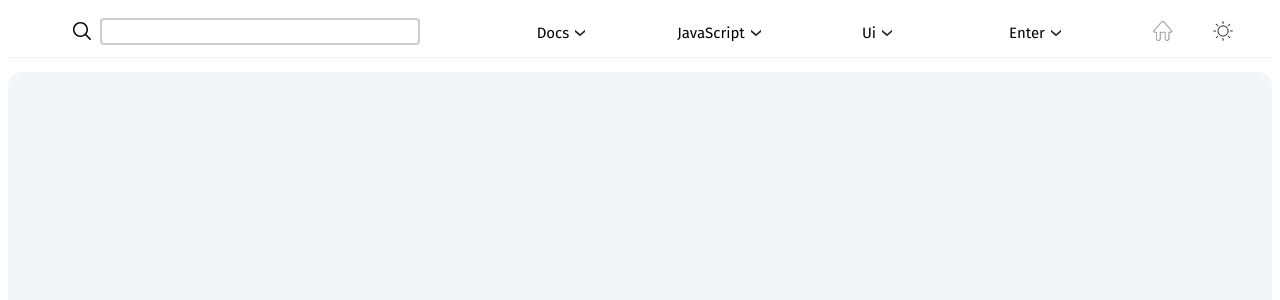
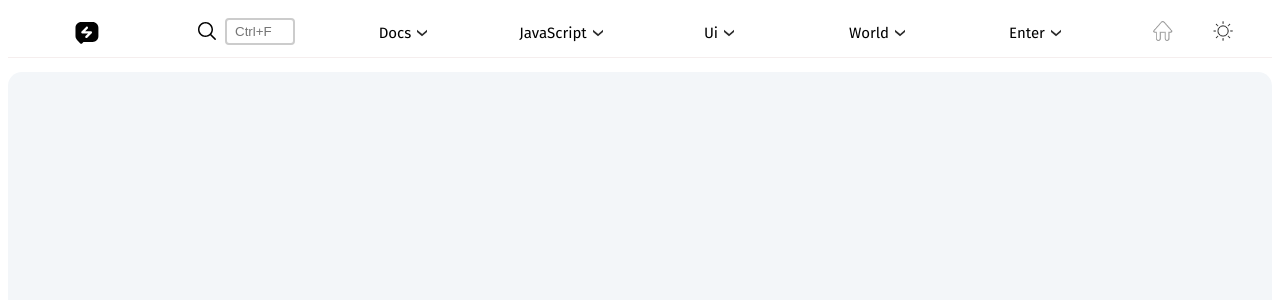
Before and after one commit to buaich/bloom-blog, a Vue app: page / in a window 1280 px wide. Shown: the top 300 px of the page. Built offline with nearby package versions, Linux system fonts and the light colour scheme; what marked-highlight would draw is missing.

Commit message:
feat:更改一下主页面的布局，增添ctrl+f快捷获取搜索框焦点；创建AxiosInstance实例，添加响应拦截器（解构响应对象，拿到响应体）并将双token本地化，添加请求拦截器（放行白名单url）添加双token请求头；自定义UserData数据类型

```diff
--- a/index.html
+++ b/index.html
@@ -4,7 +4,7 @@
     <meta charset="UTF-8" />
     <link rel="icon" href="/favicon.ico" />
     <meta name="viewport" content="width=device-width, initial-scale=1.0" />
-    <title>Vite App</title>
+    <title>bloom</title>
   </head>
   <body>
     <div id="app"></div>
--- a/src/App.vue
+++ b/src/App.vue
@@ -8,11 +8,6 @@ import HomeMenu from "./components/HomeMenu.vue";
     <div class="login-part" v-if="!$route.meta.hideDefault">
       <router-view name="default" />
     </div>
-
-    <!-- <div class="note-part">
-      <router-view name="note-search-bar" />
-      <router-view name="note-show-box" />
-    </div> -->
   </div>
 </template>
 
--- a/src/components/HomeMenu.vue
+++ b/src/components/HomeMenu.vue
@@ -1,5 +1,5 @@
 <script setup lang="ts">
-import { ref } from "vue";
+import { onMounted, onUnmounted, ref, useTemplateRef } from "vue";
 import sun from "@/assets/images/sun.png";
 import moon from "@/assets/images/moon.png";
 import home from "@/assets/images/home.png";
@@ -17,13 +17,16 @@ const dropdownLists = ref([
   },
   {
     text: "JavaScript",
-    children: ["Vue", "ES6", "Webpack", "Axios"],
+    children: ["ES6"],
     isShow: false,
   },
   {
     text: "Ui",
-    children: ["Java", "Spring", "Nginx", "Node", "MySQL", "Redis"],
+    children: ["..."],
     isShow: false,
+  },
+  {
+    text: "World",
   },
   {
     text: "Enter",
@@ -42,7 +45,6 @@ function change() {
 
 //拿到路由器
 const router = useRouter();
-
 /**
  * @description 路由跳转
  * @param {string} prefix - 路由前部分
@@ -51,12 +53,58 @@ const router = useRouter();
  */
 function jump(prefix: string, suffix: string) {
   console.log("<HomeMenu.vue>:jump(", prefix, ", ", suffix, ") execute");
-  router.push(`/${prefix.toLowerCase()}/${suffix.toLowerCase()}`);
+  if (prefix === "Enter") {
+    router.push(`/${suffix.toLowerCase()}`);
+  } else {
+    router.push(`/${prefix.toLowerCase()}/${suffix.toLowerCase()}`);
+  }
 }
+
+const searchInput = useTemplateRef<HTMLInputElement>("searchInput");
+/**
+ * @description 搜索聚焦
+ * @param {Event} event - 当前事件对象
+ * @returns {undefined}
+ */
+function focus(event: KeyboardEvent) {
+  // console.log(
+  // "<HomeMenu.vue>:focus(keybordEvent) execute",
+  // event.ctrlKey,
+  // event.key,
+  // );
+
+  // 阻止默认行为
+  if ((event.ctrlKey || event.metaKey) && event.key === "f") {
+    event.preventDefault();
+
+    // 获取焦点
+    searchInput.value?.focus();
+  }
+}
+onMounted(() => window.addEventListener("keydown", focus));
+onUnmounted(() => window.removeEventListener("keydown", focus));
 </script>
 
 <template>
   <div class="home-menu">
+    <!-- 网站标识 -->
+    <svg
+      t="1772689824065"
+      class="icon"
+      viewBox="0 0 1024 1024"
+      version="1.1"
+      xmlns="http://www.w3.org/2000/svg"
+      p-id="3094"
+      width="30"
+      height="30"
+    >
+      <path
+        d="M705.5 136.5h-391c-108 0-195.5 87.5-195.5 195.3v293.9c1.5 69 42 113.6 85.5 161.2l80.3 80.3c11.6 8.9 19 12 29.7 11.8 10.7 0.3 21.5-3.6 29.7-11.8l46.2-46.2h315.1c108 0 195.5-87.5 195.5-195.3V331.8c0-107.8-87.5-195.3-195.5-195.3z m-20.6 360.6c-1.5 7.7-5.2 15.1-11.1 21L520.2 671.7c-15.8 15.8-41.5 15.8-57.3 0-15.8-15.8-15.8-41.5 0-57.3l87-87H353.6c-19.2 0-35.1-13.9-38.4-32.1-2.9-13 0.7-27.2 10.8-37.3l153.6-153.6c15.8-15.8 41.5-15.8 57.3 0 15.8 15.8 15.8 41.4 0 57.3l-87.6 87.6h192.5c4-0.3 8.1-0.2 12 0.7 18.2 3.3 32.1 19.2 32.1 38.4 0.1 3-0.4 5.9-1 8.7z"
+        fill="#020202"
+        p-id="3095"
+      ></path>
+    </svg>
+
     <!-- 主页搜索框 -->
     <div class="search">
       <label class="search-wrapper">
@@ -75,7 +123,13 @@ function jump(prefix: string, suffix: string) {
             p-id="920"
           ></path>
         </svg>
-        <input class="search-box" type="text" v-model="keywords" />
+        <input
+          class="search-box"
+          type="text"
+          v-model="keywords"
+          placeholder="Ctrl+F"
+          ref="searchInput"
+        />
       </label>
     </div>
 
@@ -146,11 +200,11 @@ function jump(prefix: string, suffix: string) {
   border-bottom: 1px solid rgb(245, 238, 238);
 }
 div > div:first-child {
-  grid-column: 1 / 4;
+  grid-column: 1 / 2;
 }
 /* #endregion */
 
-/* #region 两个下拉框菜单选项样式 */
+/* #region 下拉框菜单选项样式 */
 .dropdown-list-wrapper {
   position: relative;
 }
@@ -233,7 +287,7 @@ div > div:first-child {
   border: none;
   outline: none;
   padding: 0.3em 0.6em;
-  width: 300px;
+  width: 50px;
   background-color: transparent;
   border: 2px solid #ccc;
   border-radius: 4px;
@@ -243,16 +297,6 @@ div > div:first-child {
 .search-box:focus,
 .search-box:focus-visible {
   outline: 2px auto black;
-}
-/* #endregion */
-
-/* #region 登录按钮 */
-.login-button {
-  transition: transform 0.5s;
-}
-.login-button:hover {
-  cursor: pointer;
-  transform: scale(1.1);
 }
 /* #endregion */
 
--- a/src/pages/login-register-page/Login.vue
+++ b/src/pages/login-register-page/Login.vue
@@ -1,44 +1,38 @@
 <script setup lang="ts" name="Login">
-import axios from "axios";
+import http from "@/utils/http";
+import type { UserData } from "@/types/user";
 import { ref } from "vue";
 
-let userName = ref("");
-let userPassword = ref("");
-// 提示信息
-let message = ref("");
+let userName = ref(""); //用户名
+let userPassword = ref(""); //密码
+let message = ref(""); // 提示信息
+const result = ref<UserData>(); //AJAX请求响应结果
 
-// axios请求的响应信息
-const result = ref({});
+/**
+ * @description 用户登录
+ * @returns {undefined}
+ */
+async function login() {
+  // 判断用户输入的信息是否有空
+  const hasNull = [userName.value, userPassword.value].some(
+    (data) => data === "",
+  );
+  if (hasNull) {
+    message.value = "user message can't be null!";
+    return;
+  }
 
-// 登录并向后端发送验证
-async function login() {
-  if (userName.value === "") {
-    message.value = "userName can't be empty";
-  } else if (userPassword.value === "") {
-    message.value = "userPassword can't be empty";
-  } else {
-    try {
-      result.value = await axios.post(
-        "http://172.31.188.231:8080/user/login ",
-        {
-          userName: userName.value,
-          userPassword: userPassword.value,
-        },
-        {
-          headers: {
-            "Content-Type": "application/json",
-          },
-          timeout: 5 * 1000,
-        },
-      );
-      message.value = (result.value as any).data.message;
-    } catch (error) {
-      message.value = (error as any).message;
-    }
-  }
+  // 发送AJAX请求
+  result.value = await http.post("/user/login", {
+    userName: userName.value,
+    userPassword: userPassword.value,
+  });
+
+  message.value = result.value?.message || "";
+
   setTimeout(() => {
     message.value = "";
-  }, 5 * 1000);
+  }, 3 * 1000);
 }
 </script>
 
--- /dev/null
+++ b/src/types/user.ts
@@ -0,0 +1,6 @@
+// 定义用户信息相关接口
+export interface UserData<T = any> {
+  code: number;
+  message: string;
+  data: T;
+}
--- /dev/null
+++ b/src/utils/http.ts
@@ -0,0 +1,59 @@
+import axios from "axios";
+import type { AxiosInstance, InternalAxiosRequestConfig } from "axios";
+
+// 创建一个AxiosInstance
+const http: AxiosInstance = axios.create({
+  baseURL: "http://localhost:8080",
+  timeout: 10 * 1000,
+});
+
+const whiteList = ["/user/login", "/user/register"];
+
+// 请求拦截器：token携带
+http.interceptors.request.use(function (config: InternalAxiosRequestConfig) {
+  // 登录、注册等白名单资源可以直接放行
+  const url: string = config.url || "";
+  const isWhite: boolean = whiteList.some((path) => url.includes(path));
+  if (isWhite) return config;
+
+  // 获取token
+  const longToken: string = localStorage.getItem("long-token") || "";
+  const shortToken: string = localStorage.getItem("short-token") || "";
+
+  // token不能为null！
+  if (longToken === "" || shortToken === "") {
+    return Promise.reject(new Error("some token are null!"));
+  }
+  // 写入请求头中
+  config.headers["long-token"] = longToken;
+  config.headers["short-token"] = shortToken;
+  return config;
+});
+
+// 响应拦截器：token本地化、解构出响应体
+http.interceptors.response.use(
+  (response) => {
+    // 认证后，将双token保存在浏览器本地
+    const url = response.config.url;
+    // console.log("<http.ts>:interceptors.response execute", url);
+    if (url == "/user/login" || url == "/user/register") {
+      // console.log(response.headers);
+      // 注意键为小写！
+      const longToken = response.headers["long-token"];
+      // console.log(longToken);
+      const shortToken = response.headers["short-token"];
+
+      if (longToken && shortToken) {
+        localStorage.setItem("long-token", longToken);
+        localStorage.setItem("short-token", shortToken);
+      }
+    }
+    return response.data;
+  },
+  (error) => {
+    return Promise.reject(error);
+  },
+);
+
+// 暴露出去！
+export default http;
```
